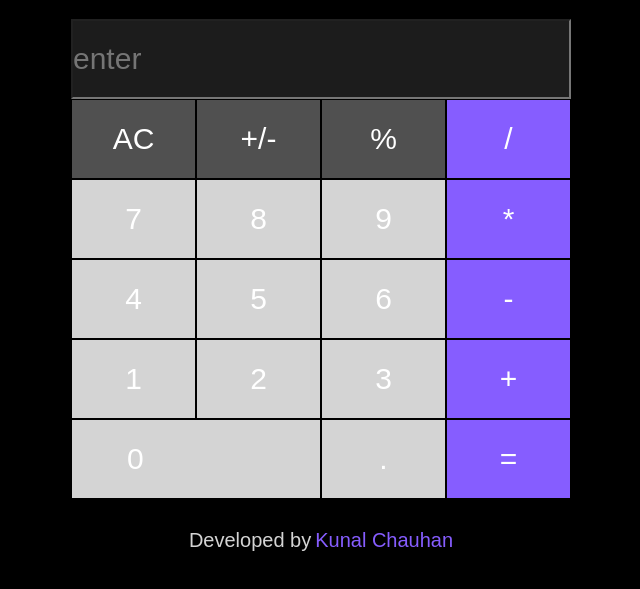
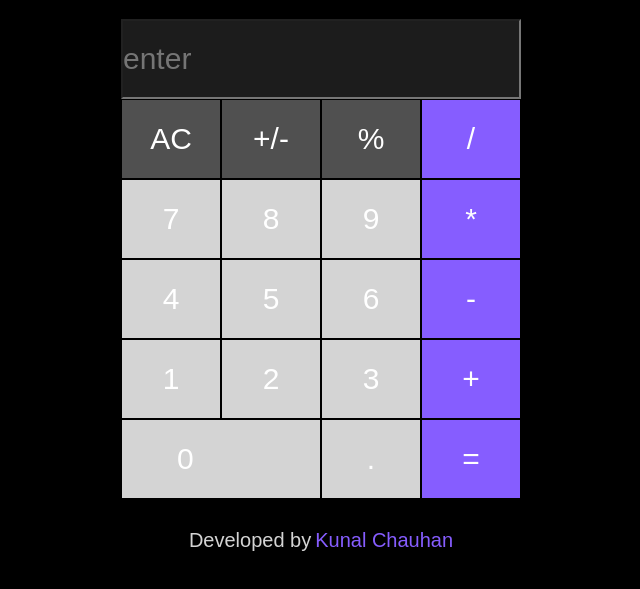
Before and after one commit to kunalchauhan6673/simple-calculator, a plain HTML site: page index.html in a window 1280 px wide. Shown: the part 77-666 px from the top of the page, without its empty margins (319-959 px from the left). Drawn offline with Linux system fonts and the light colour scheme; a web font is replaced by a local one.

Commit message:
Update style.css

```diff
--- a/style.css
+++ b/style.css
@@ -24,7 +24,7 @@
     grid-template-columns: repeat(4,1fr);
     /* grid-template-rows: repeat(5,80px); or below this, both are same */
     grid-auto-rows: 80px;
-    width: 500px;
+    width: 400px
 
     /* padding: 40px 18px;    */
 
```
